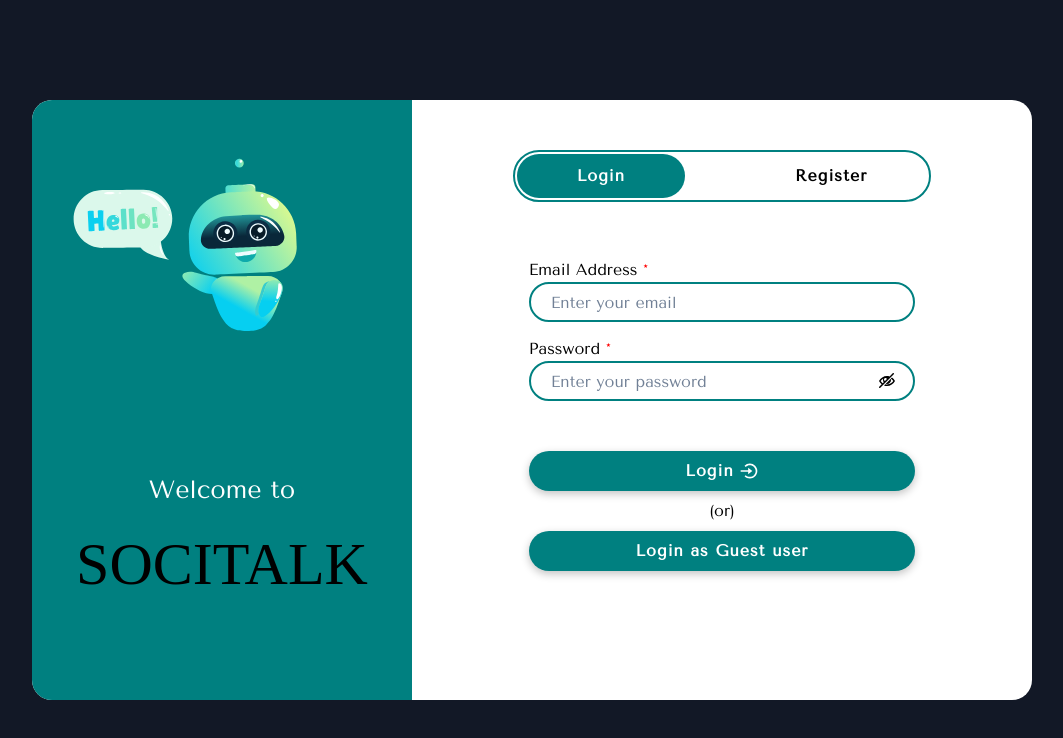
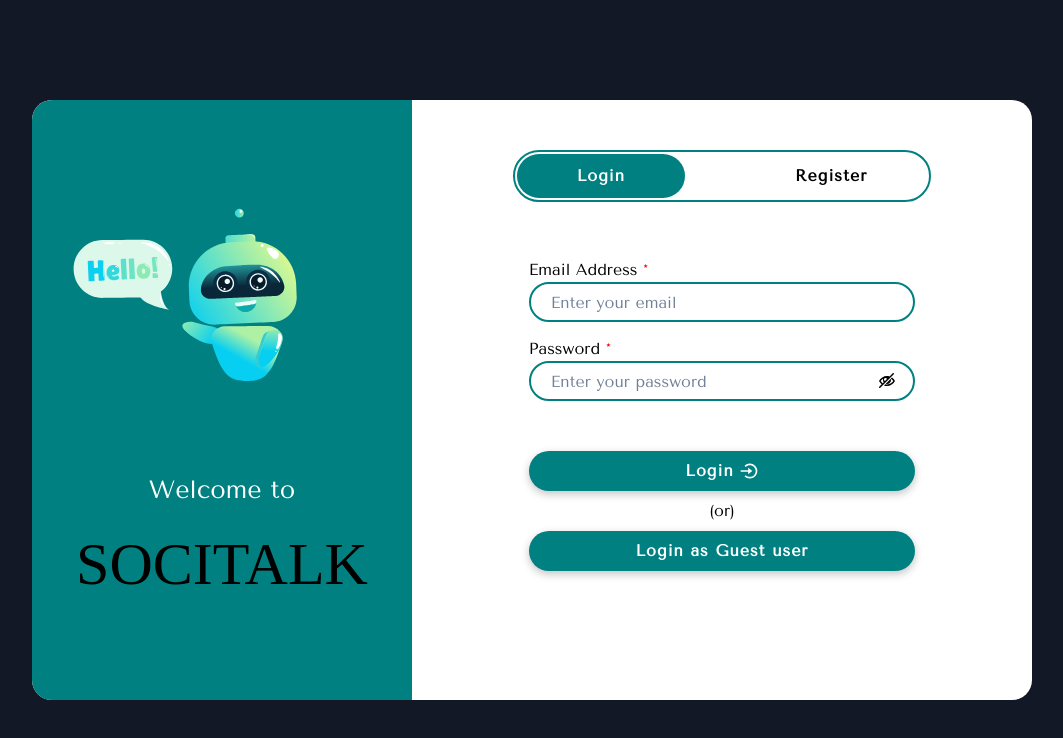
Before and after one commit to thoddusamy/Socitalk-Client, a React (Create React App) app: page / in a window 1280 px wide. Shown: the top 738 px of the page, without its empty margins (108-1171 px from the left). Built offline with nearby package versions, Linux system fonts and the light colour scheme; a web font is replaced by a local one.

Commit message:
update hello anime height

```diff
--- a/src/Pages/Homepage/HomePage.css
+++ b/src/Pages/Homepage/HomePage.css
@@ -27,7 +27,8 @@
 
 .grid__Container .left .anime {
     width: 350px;
-    margin-left: 20px;
+    height: 300px;
+    margin: 0 0 0 20px;
 }
 
 .grid__Container .left>div p:nth-child(1) {
```
